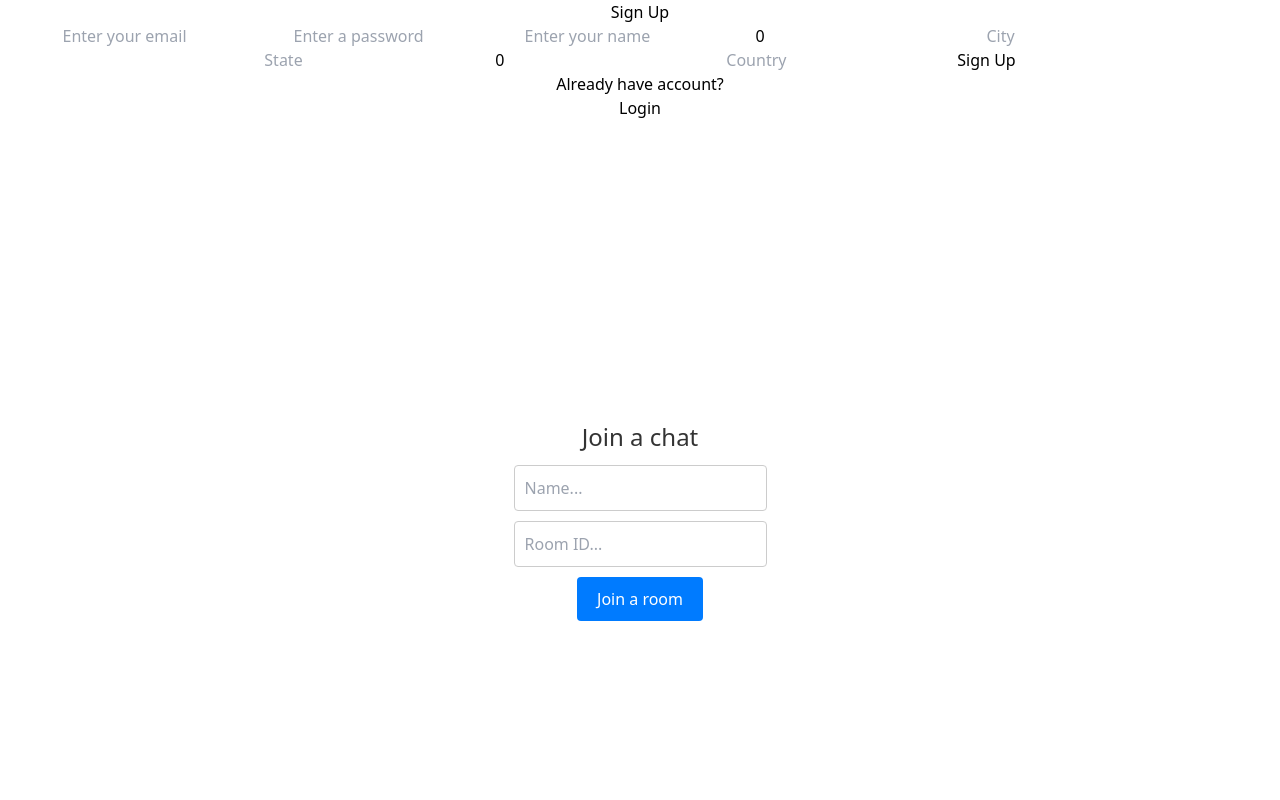
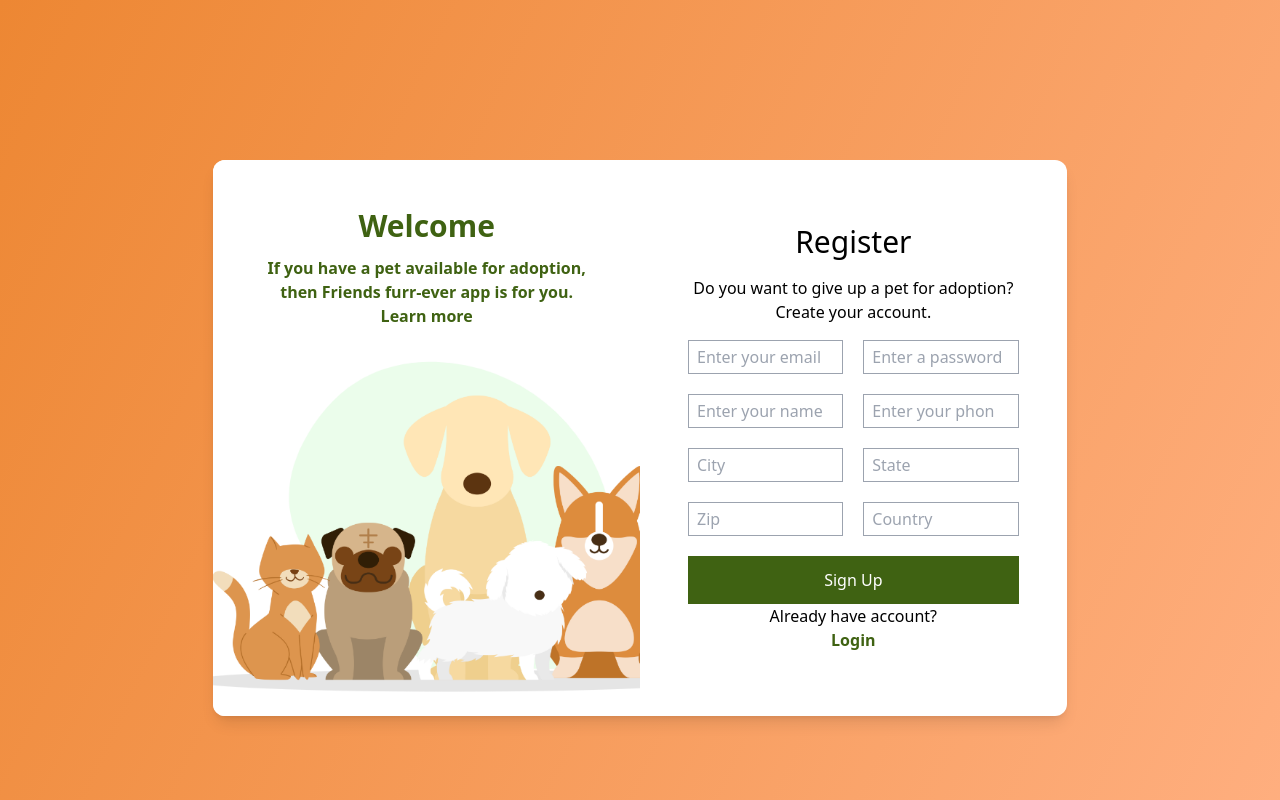
Before and after one commit to evelinaNeumann/Pet-App, a React (Create React App) app in the folder client/: page /ownersignup in a window 1280 px wide. Shown: the top 800 px of the page. Built offline with nearby package versions, Linux system fonts and the light colour scheme; no server answers.

Commit message:
owner signup styling

```diff
--- a/client/src/pages/OwnerSignupPage/OwnerSignupPage.jsx
+++ b/client/src/pages/OwnerSignupPage/OwnerSignupPage.jsx
@@ -1,16 +1,17 @@
 import { useState } from "react";
 import { Link, useNavigate } from "react-router-dom";
 import authService from "../../services/auth.service";
+import PetImg2 from "../../images/petsimage.png"
 // import axios from "axios";
 
 function OwnerSignupPage() {
   const [ownerEmail, setOwnerEmail] = useState("");
   const [ownerPassword, setOwnerPassword] = useState("");
   const [ownerName, setOwnerName] = useState("");
-  const [ownerPhone, setOwnerPhone] = useState(0);
+  const [ownerPhone, setOwnerPhone] = useState();
   const [city, setCity] = useState("");
   const [state, setState] = useState("");
-  const [zip, setZip] = useState(0);
+  const [zip, setZip] = useState();
   const [country, setCountry] = useState("");
   const [errorMessage, setErrorMessage] = useState(undefined);
 
@@ -45,40 +46,67 @@ function OwnerSignupPage() {
   };
 
   return (
-    <div className="SignupPage">
-      <h1>Sign Up</h1>
+    <div className="OwnerSignupPage">
 
-      <form onSubmit={handleOwnerSignupSubmit}>
+      <div className="min-h-screen py-40" style={{ backgroundImage: "linear-gradient(115deg, rgb(237, 135, 51), rgb(255, 175, 128))" }}>
+        <div className="container mx-auto">
+          <div className="flex flex-col lg:flex-row w-10/12 lg:w-8/12 bg-white rounded-xl mx-auto shadow-lg overflow-hidden">
 
-        <input type="email" name="ownerEmail" value={ownerEmail} onChange={handleOwnerEmail} placeholder="Enter your email" />
 
-        <input
-          type="password"
-          name="ownerPassword"
-          value={ownerPassword}
-          onChange={handleOwnerPassword}
-          placeholder="Enter a password"
-        />
+            <div className="w-full lg:w-1/2 flex flex-col items-center  p-12 bg-no-repeat bg-cover bg-center" style={{ backgroundImage: `url(${PetImg2})`, objectFit: "scale-down" }}>
+              <h1 style={{ color: "rgb(63, 98, 18)" }} className="text-3xl mb-3 font-bold">Welcome</h1>
+              <div>
+                <p style={{ color: "rgb(63, 98, 18)" }} className="mb-3 font-semibold text-black">If you have a pet available for adoption, then Friends furr-ever app is for you.<br /> <a href="#" className="font-bold" style={{ color: "rgb(63, 98, 18)" }}>Learn more</a></p>
+              </div>
+            </div>
 
-        <input type="text" name="ownerName" value={ownerName} onChange={handleOwnerName} placeholder="Enter your name"/>
+            <div className="w-full lg:w-1/2 py-16 px-12">
+              <h2 className="text-3xl mb-4">Register</h2>
+              <p className="mb-4">
+                Do you want to give up a pet for adoption? <br/> Create your account.
+              </p>
+              <form onSubmit={handleOwnerSignupSubmit}>
 
-        <input type="number" name="ownerPhone" value={ownerPhone} onChange={handleOwnerPhone} placeholder="Enter your phone"/>
+                <div className="grid grid-cols-2 gap-5">
+                  <input className="border border-gray-400 py-1 px-2" type="email" name="ownerEmail" value={ownerEmail} onChange={handleOwnerEmail} placeholder="Enter your email" />
+                  <input className="border border-gray-400 py-1 px-2" type="password" name="ownerPassword" value={ownerPassword} onChange={handleOwnerPassword} placeholder="Enter a password" />
+                </div>
 
-        <input type="text" name="city" value={city} onChange={handleCity} placeholder="City"/>
+                <div className="mt-5"></div>
 
-        <input type="text" name="state" value={state} onChange={handleState} placeholder="State"/>
+                <div className="grid grid-cols-2 gap-5">
+                  <input className="border border-gray-400 py-1 px-2" type="text" name="ownerName" value={ownerName} onChange={handleOwnerName} placeholder="Enter your name" />
+                  <input className="border border-gray-400 py-1 px-2" type="number" name="ownerPhone" value={ownerPhone} onChange={handleOwnerPhone} placeholder="Enter your phone" />
+                </div>
 
-        <input type="number" name="zip" value={zip} onChange={handleZip} placeholder="Zip"/>
+                <div className="mt-5"></div>
 
-        <input type="text" name="country" value={country} onChange={handleCountry} placeholder="Country"/>
+                <div className="grid grid-cols-2 gap-5">
+                  <input className="border border-gray-400 py-1 px-2" type="text" name="city" value={city} onChange={handleCity} placeholder="City" />
+                  <input className="border border-gray-400 py-1 px-2" type="text" name="state" value={state} onChange={handleState} placeholder="State" />
+                </div>
 
-        <button type="submit">Sign Up</button>
-      </form>
+                <div className="mt-5"></div>
 
-      {errorMessage && <p className="error-message">{errorMessage}</p>}
+                <div className="grid grid-cols-2 gap-5">
+                  <input className="border border-gray-400 py-1 px-2" type="number" name="zip" value={zip} onChange={handleZip} placeholder="Zip" />
+                  <input className="border border-gray-400 py-1 px-2" type="text" name="country" value={country} onChange={handleCountry} placeholder="Country" />
+                </div>
 
-      <p>Already have account?</p>
-      <Link to={"/login"}> Login</Link>
+                <div className="mt-5"></div>
+                <button className="w-full py-3 text-center text-white" style={{ backgroundColor: "rgb(63, 98, 18)" }} type="submit">Sign Up</button>
+
+              </form>
+
+              {errorMessage && <p className="error-message">{errorMessage}</p>}
+
+              <p>Already have account?</p>
+              <Link style={{ color: "rgb(63, 98, 18)" }} to={"/ownerlogin"} className="font-bold" >Login</Link>
+            </div>
+          </div>
+        </div>
+      </div>
+
     </div>
   );
 }
```
Also changed, not shown: client/src/pages/LoginPage/LoginPage.jsx (+4 -4 lines), client/src/pages/SignupPage/SignupPage.jsx (+8 -7 lines).
